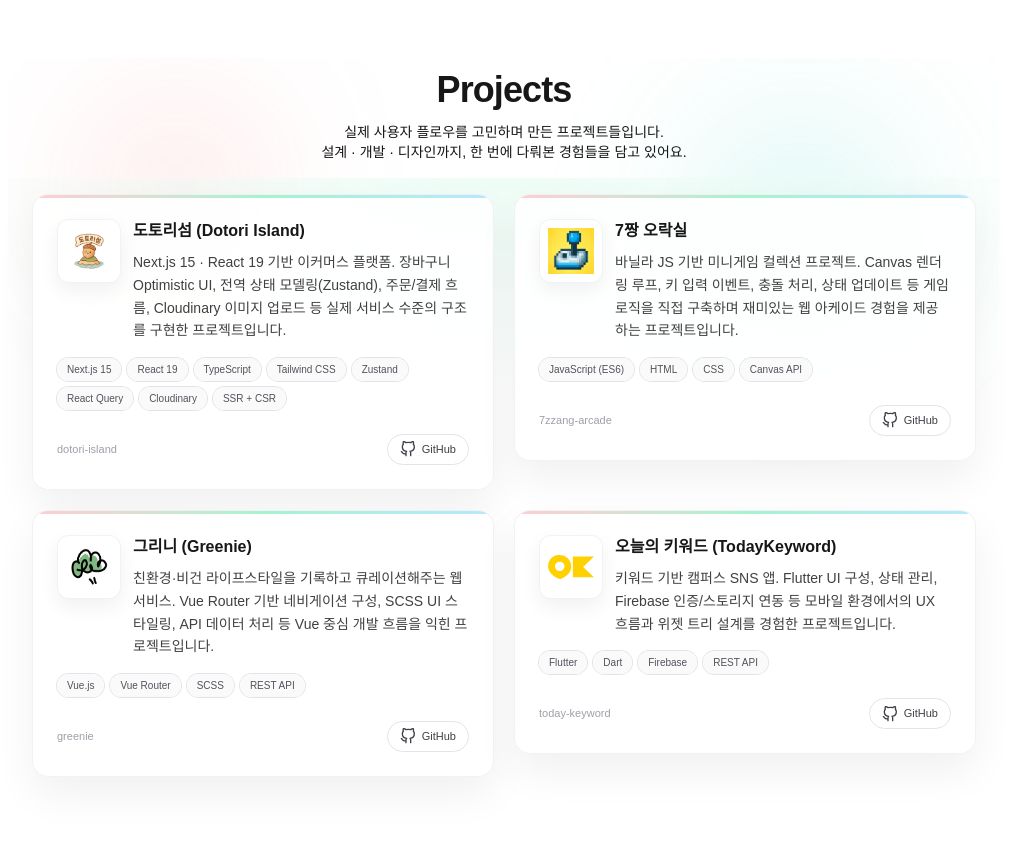
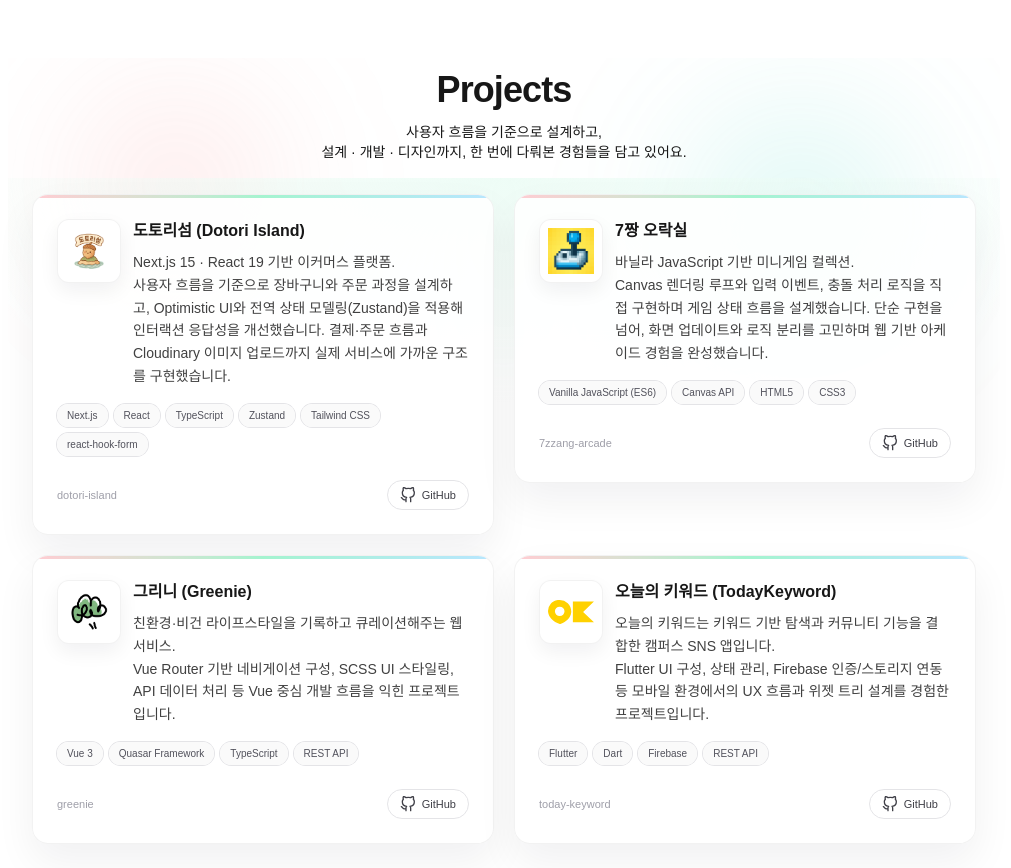
Before and after one commit to YouVin/youvin-portfolio, a Next.js app: page / in a window 1280 px wide. Shown: the part 1280-2148 px from the top of the page, without its empty margins (136-1147 px from the left). Built offline with nearby package versions, Linux system fonts and the light colour scheme.

Commit message:
이력서 추가 및 내용 수정

```diff
--- a/app/(site)/projects/[slug]/page.tsx
+++ b/app/(site)/projects/[slug]/page.tsx
@@ -309,9 +309,6 @@ export default async function ProjectDetailPage({ params }: ProjectPageProps) {
             <div className="w-[92%] md:w-full max-w-2xl md:max-w-3xl rounded-3xl border-none bg-white/40 backdrop-blur-xl shadow-[0_18px_50px_rgba(0,0,0,0.18)] px-5 py-6 md:px-6 md:py-7 text-neutral-900 space-y-3">
               {/* META */}
               <div className="flex items-center justify-between text-[11px] md:text-xs text-gray-700">
-                <span className="font-semibold uppercase tracking-widest">
-                  CASE STUDY
-                </span>
                 <span>{project.period}</span>
               </div>
 
--- a/app/components/sections/HeroSection.tsx
+++ b/app/components/sections/HeroSection.tsx
@@ -66,9 +66,9 @@ export default function HeroSection() {
           initialShow
           className="mt-8 text-sm md:text-base leading-relaxed text-muted"
         >
-          배경에 간단한 그라디언트를 더하고, 핵심 메시지를 명확하게.
+          변화하는 환경에서도 흐름을 먼저 이해하고,
           <br className="hidden md:block" />
-          사용자에게 제품의 가치를 가장 빠르게 전달합니다.
+          필요한 역할을 안정적으로 채워갑니다.
         </Reveal>
 
         <Reveal
@@ -78,12 +78,13 @@ export default function HeroSection() {
           initialShow
           className="mt-8 flex justify-center gap-2.5"
         >
-          <Link
-            href="/about"
+          <a
+            href="/resume/yubin_resume.pdf"
+            download
             className="rounded-full border border-foreground/30 px-3.5 py-1.5 text-sm md:text-base font-semibold text-foreground hover:bg-secondary/50 transition"
           >
             이력서 다운로드
-          </Link>
+          </a>
         </Reveal>
       </div>
     </Section>
--- a/app/components/sections/ProjectsSection.tsx
+++ b/app/components/sections/ProjectsSection.tsx
@@ -21,18 +21,16 @@ const PROJECTS: Project[] = [
     id: "dotori-island",
     name: "도토리섬 (Dotori Island)",
     summary:
-      "Next.js 15 · React 19 기반 이커머스 플랫폼. 장바구니 Optimistic UI, 전역 상태 모델링(Zustand), 주문/결제 흐름, Cloudinary 이미지 업로드 등 실제 서비스 수준의 구조를 구현한 프로젝트입니다.",
+      "Next.js 15 · React 19 기반 이커머스 플랫폼. \n사용자 흐름을 기준으로 장바구니와 주문 과정을 설계하고, Optimistic UI와 전역 상태 모델링(Zustand)을 적용해 인터랙션 응답성을 개선했습니다. 결제·주문 흐름과 Cloudinary 이미지 업로드까지 실제 서비스에 가까운 구조를 구현했습니다.",
     logoSrc: "/projects/dotori-logo.png",
     logoAlt: "도토리섬 로고",
     techs: [
-      "Next.js 15",
-      "React 19",
+      "Next.js",
+      "React",
       "TypeScript",
+      "Zustand",
       "Tailwind CSS",
-      "Zustand",
-      "React Query",
-      "Cloudinary",
-      "SSR + CSR",
+      "react-hook-form",
     ],
     githubUrl: "https://github.com/YouVin/Final-10-console.10g",
   },
@@ -41,10 +39,10 @@ const PROJECTS: Project[] = [
     id: "7zzang-arcade",
     name: "7짱 오락실",
     summary:
-      "바닐라 JS 기반 미니게임 컬렉션 프로젝트. Canvas 렌더링 루프, 키 입력 이벤트, 충돌 처리, 상태 업데이트 등 게임 로직을 직접 구축하며 재미있는 웹 아케이드 경험을 제공하는 프로젝트입니다.",
+      "바닐라 JavaScript 기반 미니게임 컬렉션. \nCanvas 렌더링 루프와 입력 이벤트, 충돌 처리 로직을 직접 구현하며 게임 상태 흐름을 설계했습니다. 단순 구현을 넘어, 화면 업데이트와 로직 분리를 고민하며 웹 기반 아케이드 경험을 완성했습니다.",
     logoSrc: "/projects/7-logo.png",
     logoAlt: "7짱 오락실 로고",
-    techs: ["JavaScript (ES6)", "HTML", "CSS", "Canvas API"],
+    techs: ["Vanilla JavaScript (ES6)", "Canvas API", "HTML5", "CSS3"],
     githubUrl: "https://github.com/YouVin/JS-07-7zzang-Arcade",
   },
 
@@ -52,10 +50,10 @@ const PROJECTS: Project[] = [
     id: "greenie",
     name: "그리니 (Greenie)",
     summary:
-      "친환경·비건 라이프스타일을 기록하고 큐레이션해주는 웹 서비스. Vue Router 기반 네비게이션 구성, SCSS UI 스타일링, API 데이터 처리 등 Vue 중심 개발 흐름을 익힌 프로젝트입니다.",
+      "친환경·비건 라이프스타일을 기록하고 큐레이션해주는 웹 서비스. \nVue Router 기반 네비게이션 구성, SCSS UI 스타일링, API 데이터 처리 등 Vue 중심 개발 흐름을 익힌 프로젝트입니다.",
     logoSrc: "/projects/greenie-logo.png",
     logoAlt: "Greenie 프로젝트 로고",
-    techs: ["Vue.js", "Vue Router", "SCSS", "REST API"],
+    techs: ["Vue 3", "Quasar Framework", "TypeScript", "REST API"],
     githubUrl: "https://github.com/YouVin/greenie",
   },
 
@@ -63,7 +61,7 @@ const PROJECTS: Project[] = [
     id: "today-keyword",
     name: "오늘의 키워드 (TodayKeyword)",
     summary:
-      "키워드 기반 캠퍼스 SNS 앱. Flutter UI 구성, 상태 관리, Firebase 인증/스토리지 연동 등 모바일 환경에서의 UX 흐름과 위젯 트리 설계를 경험한 프로젝트입니다.",
+      "오늘의 키워드는 키워드 기반 탐색과 커뮤니티 기능을 결합한 캠퍼스 SNS 앱입니다. \nFlutter UI 구성, 상태 관리, Firebase 인증/스토리지 연동 등 모바일 환경에서의 UX 흐름과 위젯 트리 설계를 경험한 프로젝트입니다.",
     logoSrc: "/projects/ok-logo.svg",
     logoAlt: "오늘의키워드 로고",
     techs: ["Flutter", "Dart", "Firebase", "REST API"],
@@ -111,7 +109,7 @@ export default function ProjectsSection() {
             Projects
           </h2>
           <p className="mt-3 max-w-xl text-xs text-muted md:text-sm">
-            실제 사용자 플로우를 고민하며 만든 프로젝트들입니다.
+            사용자 흐름을 기준으로 설계하고,
             <br className="hidden md:block" />
             설계 · 개발 · 디자인까지, 한 번에 다뤄본 경험들을 담고 있어요.
           </p>
@@ -198,7 +196,7 @@ export default function ProjectsSection() {
                             "noopener,noreferrer"
                           );
                         }}
-                        className="inline-flex items-center gap-1.5 rounded-full border border-zinc-200 bg-white/80 px-3 py-1.5 text-[11px] font-medium text-zinc-700 transition-colors hover:border-zinc-300 hover:bg-zinc-50"
+                        className="inline-flex items-center gap-1.5 rounded-full border border-zinc-200 bg-white/80 px-3 py-1.5 text-[11px] font-medium text-zinc-700 transition-colors hover:border-zinc-300 hover:bg-zinc-50 cursor-pointer"
                       >
                         <FiGithub className="h-4 w-4" />
                         <span>GitHub</span>
--- a/lib/projects.ts
+++ b/lib/projects.ts
@@ -41,7 +41,14 @@ export const projects: Project[] = [
     slug: "dotori-island",
     title: "도토리섬 (Dotori Island)",
     period: "2025.06 - 2025.07",
-    stack: ["Next.js", "React", "TypeScript", "Zustand", "Tailwind CSS"],
+    stack: [
+      "Next.js",
+      "React",
+      "TypeScript",
+      "Zustand",
+      "Tailwind CSS",
+      "react-hook-form",
+    ],
     summary:
       "사용자 흐름 전체를 아우르는 이커머스 + 커뮤니티 플랫폼. Optimistic UI 장바구니 안정적 주문/결제, 주민증 기반 프로필까지 실제 서비스 아키텍처와 동일한 구조로 구축했습니다.",
     description: [
@@ -120,7 +127,7 @@ export const projects: Project[] = [
     slug: "7zzang-arcade",
     title: "7짱 오락실",
     period: "2025.05",
-    stack: ["TypeScript", "Canvas", "Firebase", "SAT.js", "HTML", "CSS"],
+    stack: ["Vanilla JavaScript (ES6)", "Canvas API", "HTML5", "CSS3"],
     summary:
       "순수 TS/Canvas로 만든 미니 게임 아케이드 컬렉션. 메인 오락기 화면과 개별 게임을 하나의 경험처럼 엮는 데 집중했습니다.",
     description: [
@@ -190,8 +197,8 @@ export const projects: Project[] = [
   {
     slug: "greenie",
     title: "그리니 (Greeni)",
-    period: "2025.03",
-    stack: ["Vue 3", "Quasar", "TypeScript"],
+    period: "2023.03",
+    stack: ["Vue 3", "Quasar Framework", "TypeScript", "REST API"],
     summary:
       "커뮤니티 기능 중심의 Vue 프로젝트. 게시글 피드 정렬, 페이지네이션, 댓글·대댓글 구조를 직접 설계하고 구현했습니다.",
 
@@ -245,17 +252,9 @@ export const projects: Project[] = [
     slug: "today-keyword",
     title: "TodayKeyword",
     period: "2022.07 - 2022.11",
-    stack: [
-      "Flutter",
-      "Dart",
-      "GetX",
-      "Firebase Auth",
-      "Kakao Login",
-      "Google Sign-In",
-      "SlidingUpPanel",
-    ],
+    stack: ["Flutter", "Dart", "Firebase", "REST API"],
     summary:
-      "위치 기반 로컬 추천 커뮤니티 앱. 주변 장소 리뷰, 사진, 키워드 태그, 지도 기반 추천까지 한 화면에서 볼 수 있는 모바일 MVP.",
+      "학교 근처 맛집 기반 로컬 추천 커뮤니티 앱. \n주변 장소 리뷰, 사진, 키워드 태그, 지도 기반 추천까지 한 화면에서 볼 수 있는 모바일 MVP.",
     github: "https://github.com/YouVin/TodayKeyword.FrontEnd",
     heroImage: "/images/todaykeyword-hero.jpg",
 
```
Also changed, not shown: 1 other file (tests, documents, lock files or other folders).
